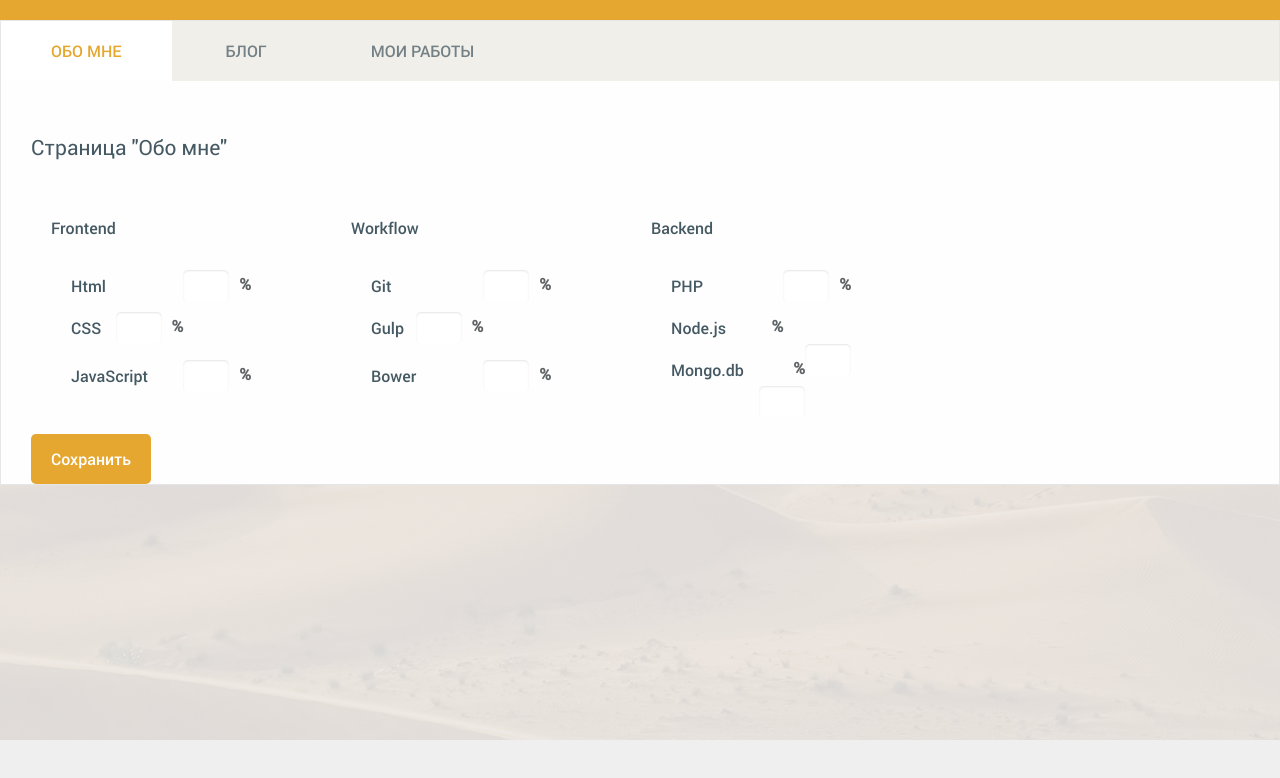
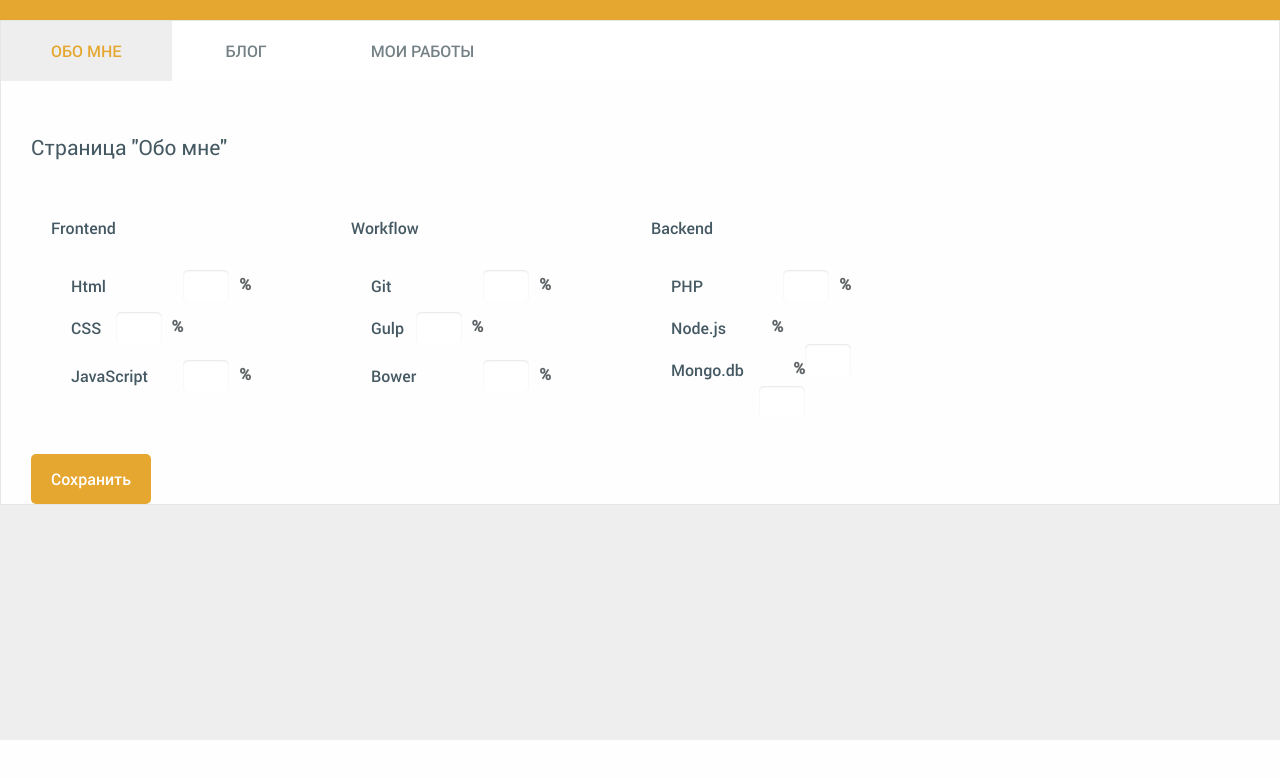
Before and after one commit to dshved/portfolio, a website: page source/template/admin.pug in a window 1280 px wide. Shown: the part 60-838 px from the top of the page. After the commit the page ends 800 px from the top, so only its background shows below. Drawn offline with nearby package versions, Linux system fonts and the light colour scheme; files that its build step writes are made by us from their sources; files whose address does not match are found by name.

Commit message:
правка стилей в админке

```diff
--- a/source/style/common/admin.scss
+++ b/source/style/common/admin.scss
@@ -1,12 +1,9 @@
 .wrap {
   position: relative;
   min-height: 100%;
-  height: 100%;
   min-width: 320px;
-  background-image: url('../img/bg-w.jpg');
-  background-position: center center;
-  background-size: cover;
-  background-repeat: no-repeat;
+  background-color: #eee;
+
 }
 
 .header__admin {
@@ -40,22 +37,20 @@
 }
 
 .panel {
-  height: 100%;
-
-  background-color: rgba(#eee, .9);
-  // background-color: #888;
+  position: relative;
+  width: 100%;
 }
 
 .tabs {
   &__controls {
     height: 60px;
-    background-color: #f0efe9;
+    background-color: #fff;
     margin-bottom: 50px;
   }
   &__controls-item {
     display: inline-block;
     &.active {
-      background-color: #FFF;
+      background-color: #eee;
     }
   }
   &__control-link {
@@ -96,6 +91,7 @@
     width: 200px;
     float: left;
     margin-right: 100px;
+    margin-bottom: 20px;
     &:last-child {
       margin-right: 0;
     }
```
